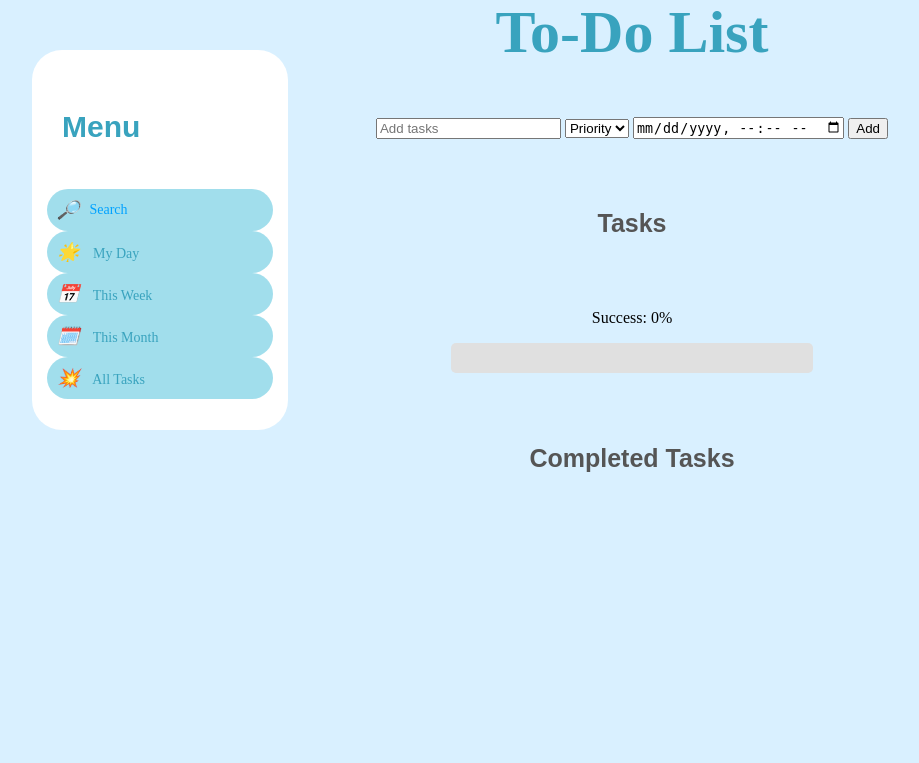
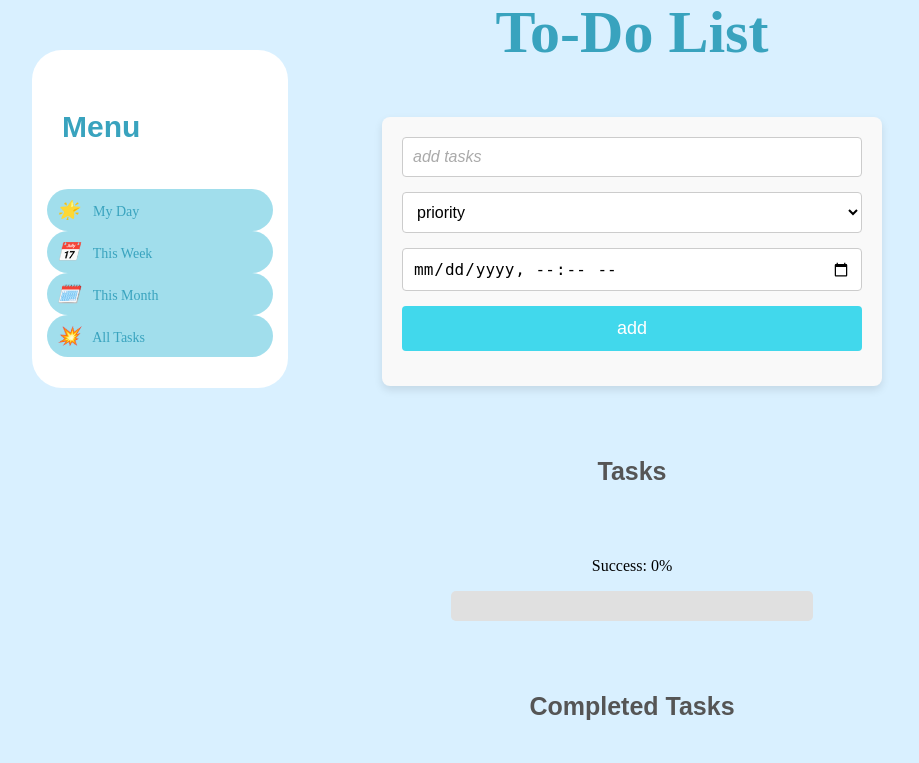
Before and after one commit to ChantnitC/Socialmedia_Analyze, a Flask app: page / in a window 1280 px wide. Shown: the part 90-853 px from the top of the page, without its empty margins (8-927 px from the left). Before the commit the page ends 562 px from the top, so only its background shows below. Run offline with Flask 3, Linux system fonts and the light colour scheme.

Commit message:
ตกแต่งหน้าเว็บ

```diff
--- a/static/style.css
+++ b/static/style.css
@@ -94,10 +94,10 @@ ul {
 
 .progress-bar {
     height: 30px;
-    width: 0px; /* เริ่มต้นที่ 0 */
+    width: 0px;
     background-color: #4caf50;
     text-align: center;
-    line-height: 30px; /* center text vertically */
+    line-height: 30px;
     color: white;
     margin-right: auto;
     transition: width 0.5s;
@@ -107,3 +107,67 @@ a{
     color:#39a3be;
     text-decoration: none;
 }
+/* สไตล์ฟอร์มหลัก */
+.task-list{
+form {
+    width: 100%;
+    max-width: 500px;      /* กำหนดขนาดสูงสุดของฟอร์ม */
+    margin: 0 auto;        /* จัดให้อยู่ตรงกลางหน้าจอ */
+    padding: 20px;         /* เพิ่มระยะห่างภายในฟอร์ม */
+    background-color: #f9f9f9; /* สีพื้นหลังฟอร์ม */
+    border-radius: 8px;    /* ขอบมนของฟอร์ม */
+    box-shadow: 0 4px 8px rgba(0, 0, 0, 0.1); /* เงาเบาๆ รอบฟอร์ม */
+  }
+
+  /* สไตล์สำหรับ input และ select */
+  input[type="text"],
+  input[type="datetime-local"],
+  select {
+    width: 100%;           /* ทำให้ช่องกรอกข้อมูลกว้างเต็ม */
+    padding: 10px;         /* เพิ่มระยะห่างภายในช่อง */
+    margin-bottom: 15px;   /* เพิ่มช่องว่างระหว่างช่องกรอกข้อมูล */
+    border: 1px solid #ccc; /* ขอบเบาๆ สีเทา */
+    border-radius: 4px;    /* ขอบมน */
+    font-size: 16px;       /* ขนาดตัวอักษร */
+    background-color: #fff; /* พื้นหลังขาว */
+  }
+
+  /* สไตล์ placeholder */
+  input[type="text"]::placeholder {
+    color: #aaa;           /* สีของข้อความ placeholder */
+    font-style: italic;    /* ให้ข้อความเป็นตัวเอียง */
+  }
+
+  /* สไตล์ select */
+  select {
+    font-size: 16px;       /* ขนาดตัวอักษรใน dropdown */
+  }
+
+  /* สไตล์สำหรับปุ่ม submit */
+  button {
+    width: 100%;           /* กว้างเต็มช่อง */
+    padding: 12px;         /* เพิ่มระยะห่างภายในปุ่ม */
+    font-size: 18px;       /* ขนาดตัวอักษรของปุ่ม */
+    background-color: #38d7ecf3; /* สีพื้นหลังปุ่ม */
+    color: #fff;           /* ตัวอักษรสีขาว */
+    border: none;          /* ไม่มีขอบ */
+    border-radius: 4px;    /* ขอบมน */
+    cursor: pointer;       /* แสดงเป็นมือเมื่อ hover */
+    transition: background-color 0.3s ease; /* เพิ่มการเปลี่ยนสีเมื่อ hover */
+  }
+
+  /* สไตล์เมื่อ hover ที่ปุ่ม */
+  button:hover {
+    background-color: #baf5ed; /* เปลี่ยนสีพื้นหลังเมื่อ hover */
+  }
+
+  /* เพิ่มช่องว่างระหว่างฟอร์ม */
+  form > * {
+    margin-bottom: 15px;
+  }
+
+  /* สไตล์กรอบฟอร์ม */
+  form input, form select, form button {
+    box-sizing: border-box; /* ให้ช่องกรอกข้อมูลขนาดเท่ากับขนาดที่กำหนด */
+  }
+}
--- a/templates/index.html
+++ b/templates/index.html
@@ -12,16 +12,17 @@
             <center>
                 <div class="task-list">
                     <form action="/add" method="POST">
-                        <input type="text" name="todo" placeholder="Add tasks" required>
+                        <input type="text" name="todo" placeholder="add tasks" required>
                         <select name="priority">
-                            <option value=""selected>Priority</option>
+                            <option value=""selected>priority</option>
                             <option value="!">!</option>
                             <option value="!!">!!</option>
                             <option value="!!!">!!!</option>
                         </select>
                         <input type="datetime-local" name="due_date">
-                        <button type="submit">Add</button>
+                        <button type="submit">add</button>
                     </form>
+                </div>
 
                     <h2>Tasks</h2>
                     <p>Success: <span id="completion-text">{{ completion_percentage | round(2) }}</span>%</p>
@@ -34,11 +35,6 @@
                         document.getElementById('completion-text').innerText = completionPercentage;
                         document.getElementById('progress-bar').style.width = completionPercentage + '%';
                     </script>
-
-                    <!-- งานสุ่มประจำวัน -->
-                    {% if main_task %}
-                        <p>Today's Mission: {{ main_task.task }}</p>
-                    {% endif %}
 
 
                     <ul>
@@ -58,6 +54,7 @@
                             {% endif %}
                         {% endfor %}
                     </ul>
+
                     <h2>Completed Tasks</h2>
                     <ul>
                         <!-- แสดงรายการที่ทำเสร็จแล้ว -->
@@ -86,7 +83,6 @@
         <div class="sidebar">
             <h3>Menu</h3>
             <ul class="menu">
-                <li><i>🔎</i> Search</li>
                 <li><a href="/myday"><i>🌟</i> My Day</a></li>
                 <li><a href="/weekly_tasks"><i>📅</i> This Week</a></li>
                 <li><a href="/monthly"><i>🗓️</i> This Month</a></li>
--- a/templates/weekly_tasks.html
+++ b/templates/weekly_tasks.html
@@ -17,6 +17,7 @@
         <div class="content">
             <center>
                 <h2>Tasks</h2>
+                <ul>
                     {% for todo in todos %}
                         {% if not todo.completed %}
                             <li>
@@ -36,7 +37,6 @@
 
                 <h2>Completed Tasks</h2>
                 <ul>
-                        <!-- แสดงรายการที่ทำเสร็จแล้ว -->
                     {% for todo in todos %}
                         {% if todo.completed %}
                             <li>
@@ -63,7 +63,6 @@
         <div class="sidebar">
             <h3>Menu</h3>
             <ul class="menu">
-                <li><i>🔎</i> Search</li>
                 <li><a href="/myday"><i>🌟</i> My Day</a></li>
                 <li><a href="/weekly_tasks"><i>📅</i> This Week</a></li>
                 <li><a href="/monthly"><i>🗓️</i> This Month</a></li>
```
Also changed, not shown: static/alltask.css (+9 -14 lines), static/myday.css (+29 -0 lines), templates/alltask.html (+11 -10 lines), templates/monthly.html (+4 -5 lines), templates/myday.html (+5 -3 lines). Lines whose indentation alone changed are shown as unchanged.
